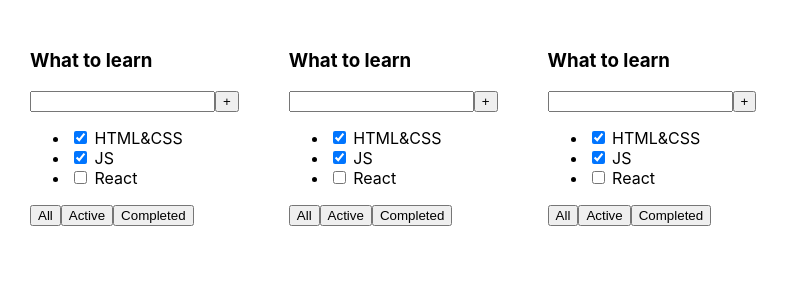
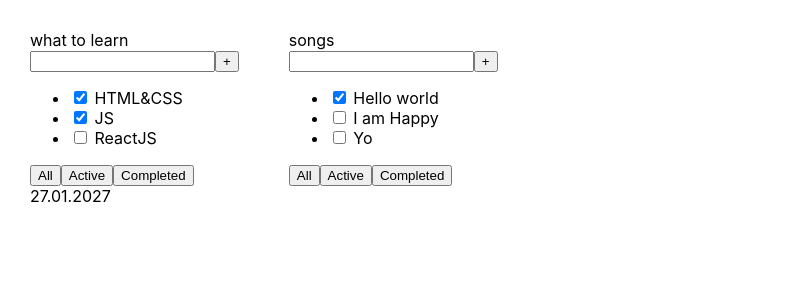
Before and after one commit to gorbanev1/React-sprint-1, a React (Vite) app: page / in a window 1280 px wide. Shown: the top 300 px of the page, without its empty margins (0-789 px from the left). Built offline with nearby package versions, Linux system fonts and the light colour scheme.

Commit message:
props array

```diff
--- a/src/App.tsx
+++ b/src/App.tsx
@@ -1,12 +1,29 @@
 import './App.css'
 import {TodolistItem} from "./components/TodolistItem";
 
+export type Task = {
+    id: number
+    title: string,
+    isDone: boolean
+}
+
 export const App= () => {
+    const tasks1 = [
+        { id: 1, title: 'HTML&CSS', isDone: true },
+        { id: 2, title: 'JS', isDone: true },
+        { id: 3, title: 'ReactJS', isDone: false },
+    ]
+
+    const tasks2 = [
+        { id: 1, title: 'Hello world', isDone: true },
+        { id: 2, title: 'I am Happy', isDone: false },
+        { id: 3, title: 'Yo', isDone: false },
+    ]
   return (
       <div className="app">
-        <TodolistItem />
-        <TodolistItem />
-        <TodolistItem />
+        <TodolistItem title={"what to learn"} tasks={tasks1} date={"27.01.2027"}/>
+        <TodolistItem title={"songs"} tasks={tasks2}/>
+
       </div>
   )
 }
--- a/src/components/TodolistItem.tsx
+++ b/src/components/TodolistItem.tsx
@@ -1,20 +1,29 @@
-export const TodolistItem = () => {
+import {Task} from "../App";
+
+type Props = {
+    title: string
+    date?: string
+    tasks: Task[]
+}
+
+export const TodolistItem = ({title, date,  tasks}:Props) => {
+
     return (
         <div>
-            <h3>What to learn</h3>
+            <div>{title}</div>
             <div>
                 <input/>
                 <button>+</button>
             </div>
             <ul>
                 <li>
-                    <input type="checkbox" checked={true}/> <span>HTML&CSS</span>
+                    <input type="checkbox" checked={tasks[0].isDone}/> <span>{tasks[0].title}</span>
                 </li>
                 <li>
-                    <input type="checkbox" checked={true}/> <span>JS</span>
+                    <input type="checkbox" checked={tasks[1].isDone}/> <span>{tasks[1].title}</span>
                 </li>
                 <li>
-                    <input type="checkbox" checked={false}/> <span>React</span>
+                    <input type="checkbox" checked={tasks[2].isDone}/> <span>{tasks[2].title}</span>
                 </li>
             </ul>
             <div>
@@ -22,6 +31,7 @@
                 <button>Active</button>
                 <button>Completed</button>
             </div>
+            <div>{date}</div>
         </div>
     )
 }
```
